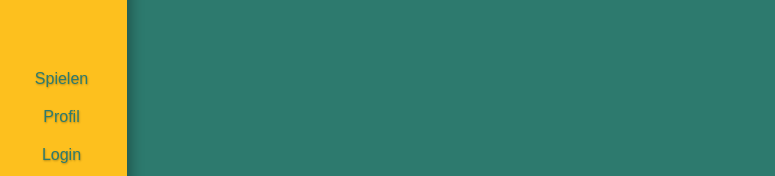
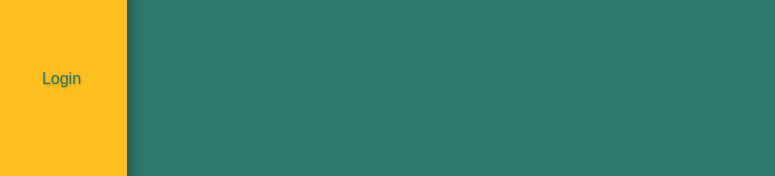
Before and after one commit to Jash005/SWE2, a Vue app in the folder frontend/flipandlearn/: page /game in a window 1280 px wide. Shown: the part 363-539 px from the top of the page, without its empty margins (4-779 px from the left). Built offline with nearby package versions, Linux system fonts and the light colour scheme.

Commit message:
Adjust navigation menu based on user login status #SCRUM-149

```diff
--- a/frontend/flipandlearn/src/components/HomeView.vue
+++ b/frontend/flipandlearn/src/components/HomeView.vue
@@ -7,18 +7,21 @@
       <ul>
         <li v-if="isLoggedIn"><router-link to="/game">Spielen</router-link></li>
         <li v-if="isLoggedIn"><router-link to="/profil">Profil</router-link></li>
-        <li><router-link to="/login">Login</router-link></li>
+        <li v-if="!isLoggedIn"><router-link to="/login">Login</router-link></li>
       </ul>
     </nav>
   </article> <!-- END #home-view -->
 </template>
 
 <script>
+import { useAuthStore } from '@/stores/auth-store';
+
 export default {
   name: 'HomeView',
   data() {
     return {
       animateLogo: true,
+      isLoggedIn: false,
     };
   },
   methods: {
@@ -34,6 +37,10 @@ export default {
   },
   mounted() {
     this.animateLogo = true;
+
+    // Check if the user is logged in
+    const authStore = useAuthStore();
+    this.isLoggedIn = authStore.isLoggedIn;
   },
 };
 </script>
--- a/frontend/flipandlearn/src/components/NavigationBar.vue
+++ b/frontend/flipandlearn/src/components/NavigationBar.vue
@@ -6,14 +6,14 @@
     </router-link>
 
     <ul>
-      <li><router-link to="/game">Spielen</router-link></li>
-      <li>
-        <router-link :to="isLoggedIn ? '/profil' : '/login'" @click.prevent="redirectToProfile">
+      <li v-if="isLoggedIn"><router-link to="/game">Spielen</router-link></li>
+      <li v-if="isLoggedIn">
+        <router-link to="/profil" @click.prevent="redirectToProfile">
           Profil
         </router-link>
       </li>
       <li v-if="!isLoggedIn"><router-link to="/login">Login</router-link></li>
-      <li v-else>
+      <li v-if="isLoggedIn">
         <button class="logout-button" @click="logout">Logout</button>
       </li>
     </ul>
@@ -22,32 +22,34 @@
 
 <script>
 import { useAuthStore } from "@/stores/auth-store";
-import { useRouter } from "vue-router";
 
 export default {
   name: "NavigationBar",
-  setup() {
-    const authStore = useAuthStore();
-    const router = useRouter();
+  computed: {
+    isLoggedIn() {
+      return useAuthStore().isLoggedIn;
+    },
+  },
+  methods: {
+    logout() {
+      const authStore = useAuthStore();
 
-    const logout = () => {
       authStore.logout();
+
+      // @Noemi: // Kleiner Hinweis: Hier lieber kein Reload, sondern einfach auf die Startseite weiterleiten.
+      // Schau dir gern die Funktion "redirectToProfile" an, falls du ein Beispiel brauchst.
+      // Und kannst du bitte diese Kommentare später löschen? danke 😄
       window.location.reload();
-    };
+    },
+    redirectToProfile() {
+      const authStore = useAuthStore();
 
-    const redirectToProfile = () => {
       if (authStore.isLoggedIn) {
-        router.push("/profil");
+        this.$router.push("/profil");
       } else {
-        router.push("/login");
+        this.$router.push("/login");
       }
-    };
-
-    return {
-      logout,
-      isLoggedIn: authStore.isLoggedIn,
-      redirectToProfile,
-    };
+    }
   },
 };
 </script>
```
